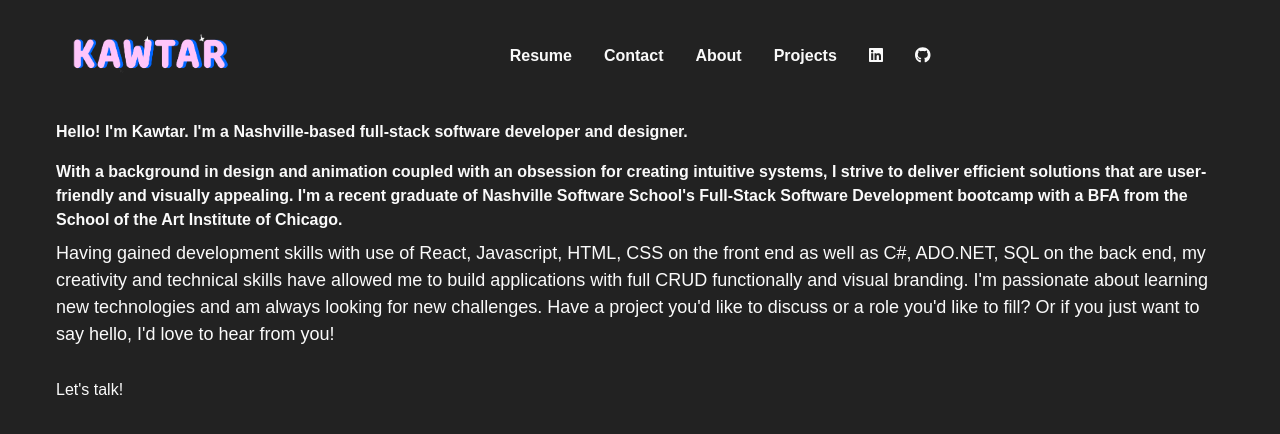
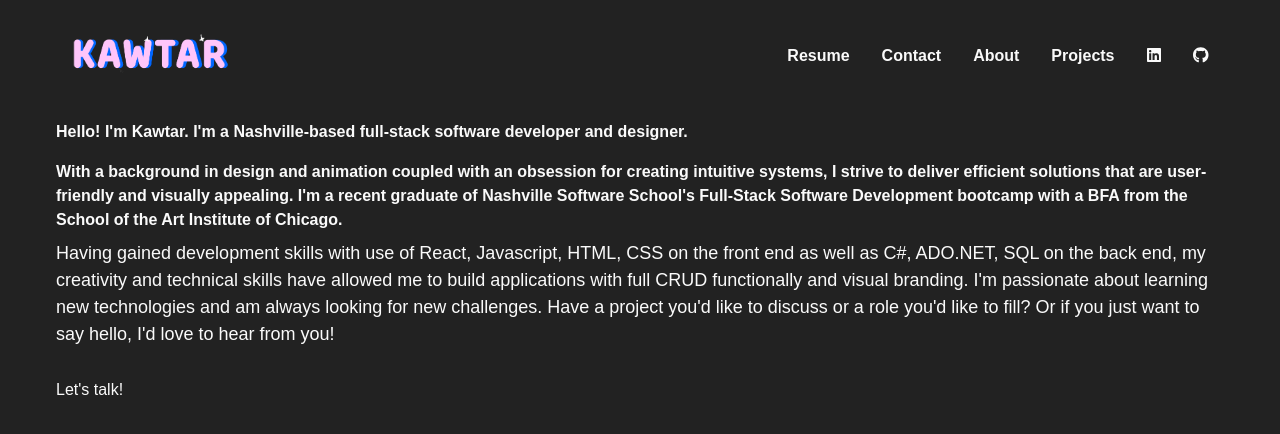
Before and after one commit to kawtarzz/nextjs-framer-site, a Next.js app: page /about in a window 1280 px wide. Shown: the top 434 px of the page. Built offline with nearby package versions, Linux system fonts and the light colour scheme; a web font is replaced by a local one.

Commit message:
animation edits

```diff
--- a/app/components/JobTitle.tsx
+++ b/app/components/JobTitle.tsx
@@ -8,13 +8,11 @@ export const JobTitle = () => {
   const [currentJobTitleIndex, setCurrentJobTitleIndex] = useState(0);
 
   const nameIs = "My name is";
-  const name = "Kawtar.";
-  const iAm = "";
   const jobTitles = [
-    "App Developer",
-    "UI/UX Designer",
-    "Web Developer",
-    "Graphic Designer",
+    "an App Developer",
+    "a UI/UX Designer",
+    "a Web Developer",
+    "a Graphic Designer",
   ];
 
   const characterAnimation = {
@@ -27,7 +25,7 @@ export const JobTitle = () => {
       opacity: 1,
       y: `0`,
       transition: {
-        duration: stagger(0.1),
+        duration: stagger(0.5),
         ease: [0.4, 0.65, 0.3, 0.9],
       },
     },
@@ -57,7 +55,7 @@ export const JobTitle = () => {
           animate={{ opacity: 1, scale: 1 }}
           transition={{
             duration: 1.5,
-            delay: 5,
+            delay: 2,
             ease: [0.1, 0.41, 0.4, 1.01],
             scale: {
               type: "spring",
@@ -85,9 +83,8 @@ export const JobTitle = () => {
             },
           }}
         >
-          <h1>&nbsp;{name}&nbsp;</h1>
+          <h1>&nbsp;Kawtar. &nbsp;</h1>
         </motion.div>
-        <br />
         <motion.div
           initial={{ opacity: 0, scale: 0.5 }}
           animate={{ opacity: 1, scale: 1 }}
@@ -104,7 +101,7 @@ export const JobTitle = () => {
             },
           }}
         >
-          <h1>&nbsp;{iAm}&nbsp;</h1>
+          <h1>Im&nbsp; </h1>
         </motion.div>
 
         <motion.div
@@ -112,7 +109,7 @@ export const JobTitle = () => {
           animate={{ opacity: 1, scale: 1 }}
           transition={{
             duration: 2,
-            delay: 3,
+            delay: 3.5,
             ease: [0, 0.71, 0.2, 1.01],
             scale: {
               type: "spring",
--- a/app/components/Menu.tsx
+++ b/app/components/Menu.tsx
@@ -42,15 +42,32 @@ export default function Menu() {
 
   return (
     <>
-      <div className="menu-container">
+      <motion.div
+        initial={{ opacity: 0, scale: 0.5 }}
+        animate={{ opacity: 1, scale: 1 }}
+        transition={{
+          duration: 1.5,
+          delay: 2.5,
+          ease: [0.1, 0.41, 0.4, 1.01],
+          scale: {
+            type: "spring",
+            damping: 5,
+            stiffness: 60,
+            restDelta: 0.01,
+          },
+        }}
+      >
+        <div className="flex flex-row justify-between items-center">
+          <Link href="/">
             <Image src={Logo} alt="Kawtar Logo" className="logo" />
-
+          </Link>
           {isMobile ? (
             <MobileMenu isOpen={isOpen} setIsOpen={setIsOpen} />
           ) : (
             <NavBar />
           )}
         </div>
+      </motion.div>
     </>
   );
 }
@@ -58,6 +75,7 @@ export default function Menu() {
 const MobileMenu: React.FC<MobileMenuProps> = ({ isOpen, setIsOpen }) => {
   return (
     <>
+      <div className="menu">
         <motion.nav
           initial={false}
           animate={isOpen ? "open" : "closed"}
@@ -121,6 +139,7 @@ const MobileMenu: React.FC<MobileMenuProps> = ({ isOpen, setIsOpen }) => {
             </motion.li>
           </motion.ul>
         </motion.nav>
+      </div>
     </>
   );
 };
@@ -128,7 +147,7 @@ const MobileMenu: React.FC<MobileMenuProps> = ({ isOpen, setIsOpen }) => {
 const NavBar = () => {
   return (
     <>
-      <div className="nav-container">
+      <div className="flex flex-row justify-between items-center">
         <Link className="nav-link" href="/resume">
           Resume
         </Link>
--- a/app/globals.css
+++ b/app/globals.css
@@ -31,9 +31,16 @@ a {
   text-decoration: none;
 }
 
+.menu a {
+  color: var(--background);
+  text-decoration: none;
+  font-weight: 500;
+  padding: 1rem 1rem;
+
+}
+
 .section {
   margin: 0 auto;
-  color: var(--accent);
 }
 
 .container {
@@ -137,6 +144,7 @@ circle {
   height: 200px;
   border-radius: 50%;
   background: var(--accent);
+  cursor: pointer;
 
   @media screen and (max-width: 768px) {
     width: 100px;
@@ -169,11 +177,13 @@ circle {
 .menu {
   display: sticky;
   position: fixed;
-  top: 0;
+  top: 12px;
   right: 20px;
   width: 130px;
   padding: 1rem .5rem;
 }
+
+
 
 .menu-container {
   display: flex;
@@ -204,6 +214,7 @@ circle {
 .logo {
   width: 10rem;
   height: 5rem;
+  margin: 1rem 1rem;
 }
 
 ul {
@@ -216,7 +227,6 @@ ul {
 }
 
 li {
-  color: var(--black);
   font-weight: 900;
   display: block;
 }
@@ -263,6 +273,10 @@ button path {
   font-weight: 600;
 }
 
+.nav-link:hover {
+  color: var(--yellow);
+}
+
 .social-icons {
   display: inline-flex;
   flex-direction: row;
```
Lines whose indentation alone changed are shown as unchanged.
